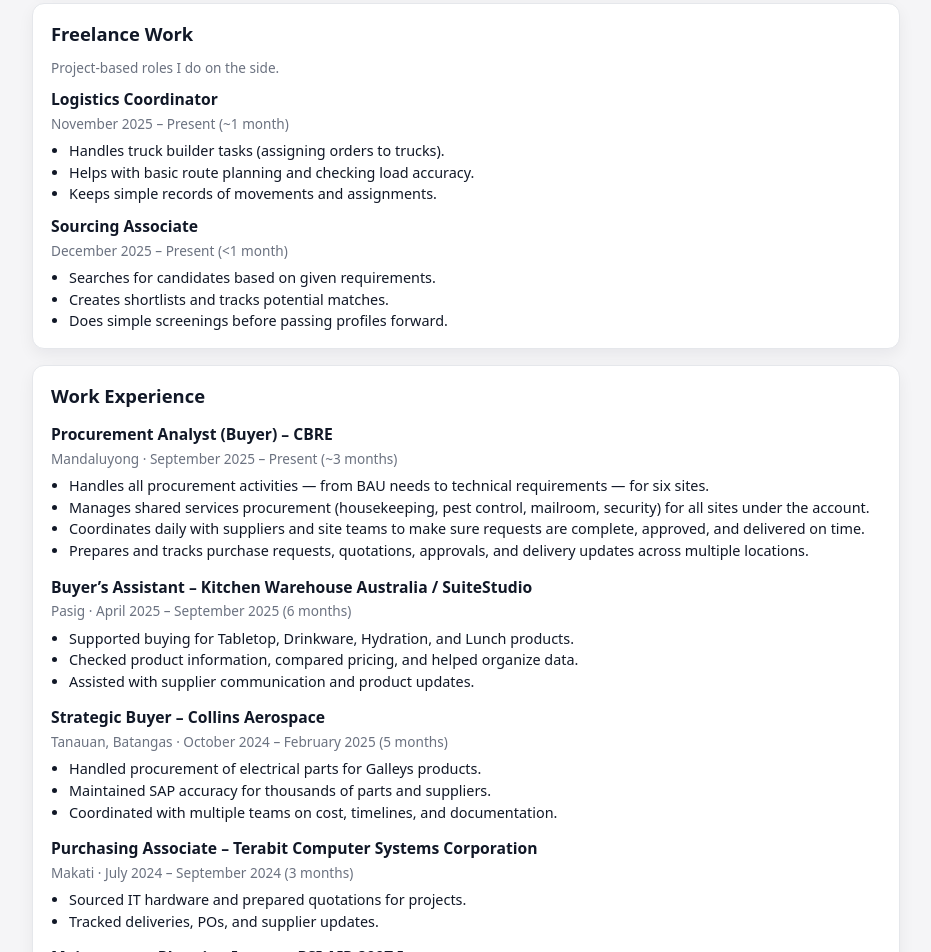
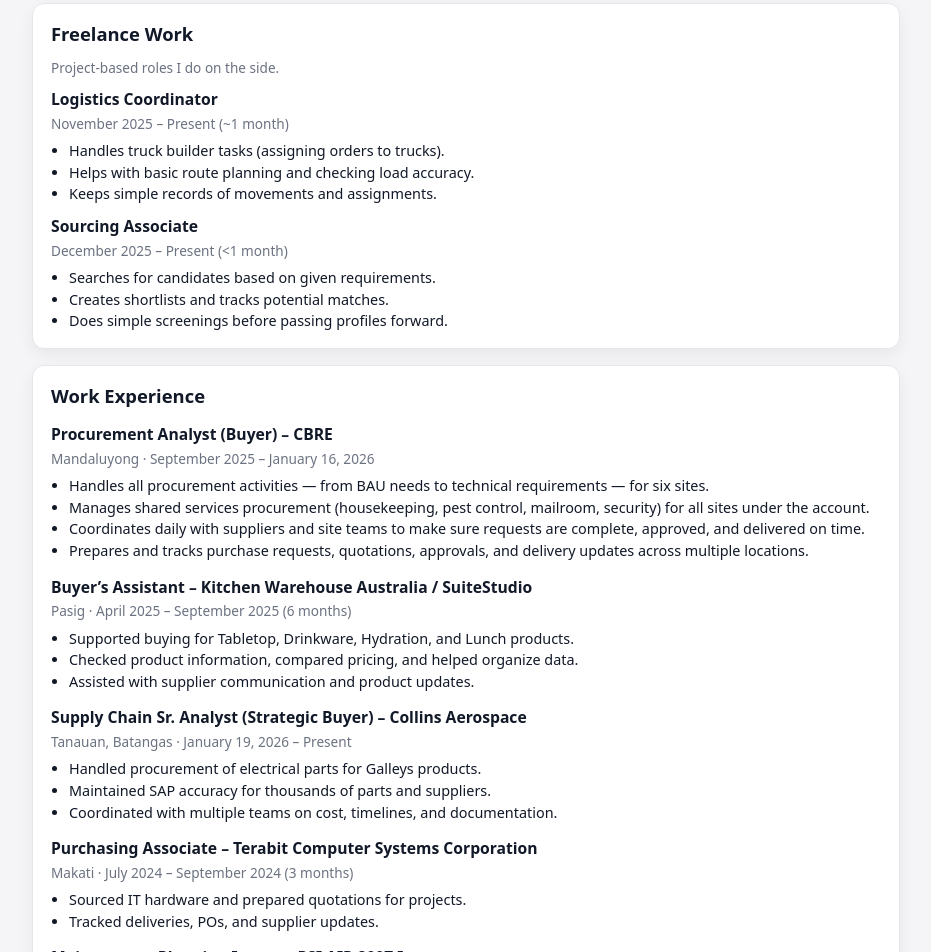
Before and after one commit to MJason-D/MJason-D.github.io, a plain HTML site: page index.html in a window 1280 px wide. Shown: the part 408-1360 px from the top of the page, without its empty margins (174-1105 px from the left). Drawn offline with Linux system fonts and the light colour scheme.

Commit message:
Update index.html

```diff
--- a/index.html
+++ b/index.html
@@ -160,7 +160,7 @@
 
     <!-- CBRE -->
     <div class="section-title">Procurement Analyst (Buyer) – CBRE</div>
-    <p class="sub">Mandaluyong · September 2025 – Present (~3 months)</p>
+    <p class="sub">Mandaluyong · September 2025 – January 16, 2026</p>
     <ul>
       <li>Handles all procurement activities — from BAU needs to technical requirements — for six sites.</li>
       <li>Manages shared services procurement (housekeeping, pest control, mailroom, security) for all sites under the account.</li>
@@ -178,8 +178,8 @@
     </ul>
 
     <!-- COLLINS -->
-    <div class="section-title">Strategic Buyer – Collins Aerospace</div>
-    <p class="sub">Tanauan, Batangas · October 2024 – February 2025 (5 months)</p>
+    <div class="section-title">Supply Chain Sr. Analyst (Strategic Buyer) – Collins Aerospace</div>
+    <p class="sub">Tanauan, Batangas · January 19, 2026 – Present</p>
     <ul>
       <li>Handled procurement of electrical parts for Galleys products.</li>
       <li>Maintained SAP accuracy for thousands of parts and suppliers.</li>
```
